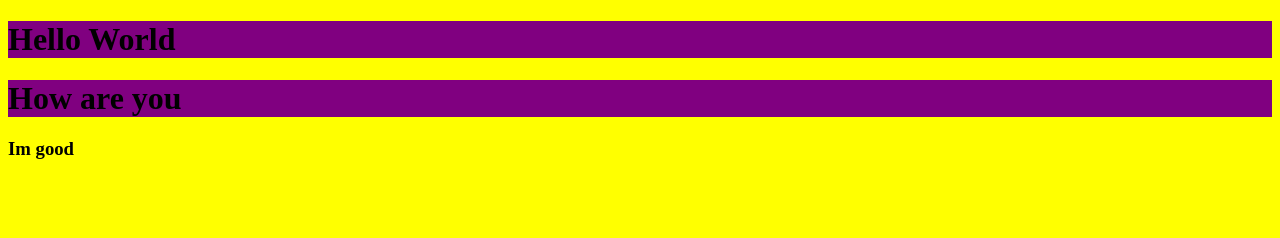
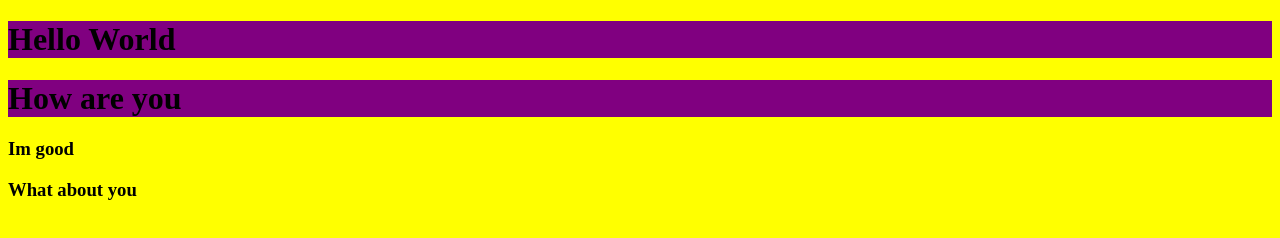
Before and after one commit to andyli11/sample, a plain HTML site: page index.html in a window 1280 px wide. Drawn offline with Linux system fonts and the light colour scheme.

Commit message:
add some text

```diff
--- a/index.html
+++ b/index.html
@@ -8,6 +8,7 @@
         <h1>Hello World</h1>
         <h1>How are you</h1>
         <h3>Im good</h3>
+        <h3>What about you</h3>
         <script src="app.js"></script>
     </body>
 </html>
```
